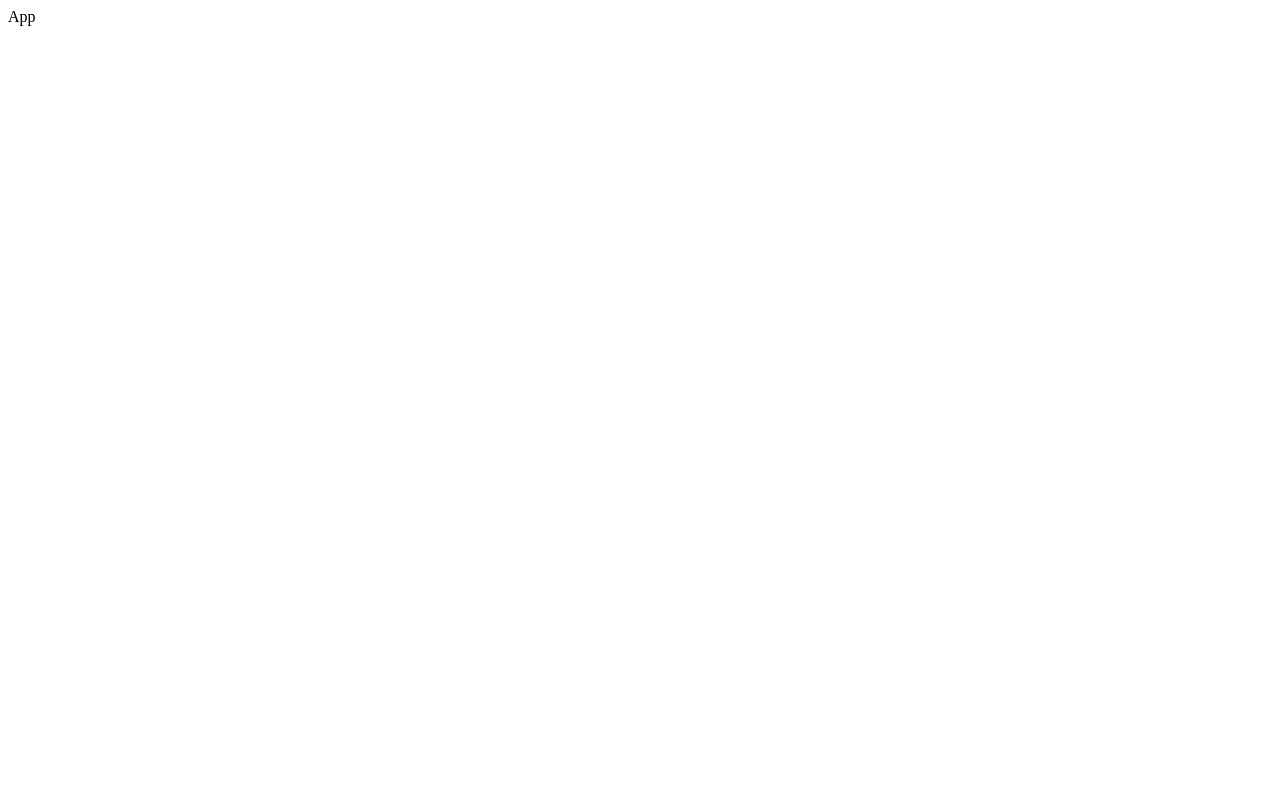
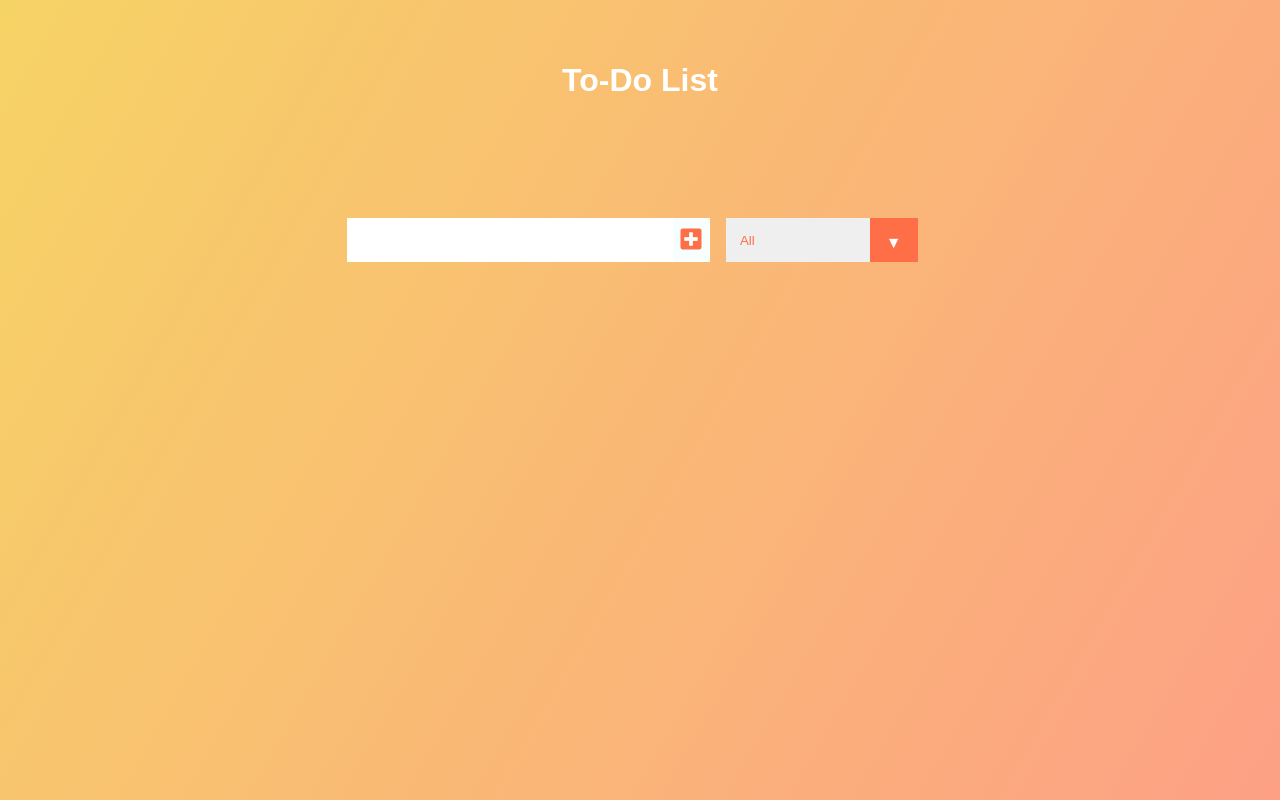
Before and after one commit to niketshukla/To-Do-App, a React app: page / in a window 1280 px wide. Built offline with nearby package versions, Linux system fonts and the light colour scheme.

Commit message:
Form component stores todo array object

```diff
--- a/package.json
+++ b/package.json
@@ -6,6 +6,7 @@
     "@testing-library/jest-dom": "^5.14.1",
     "@testing-library/react": "^11.2.7",
     "@testing-library/user-event": "^12.8.3",
+    "node-sass": "^6.0.1",
     "react": "^17.0.2",
     "react-dom": "^17.0.2",
     "react-scripts": "4.0.3",
--- a/public/index.html
+++ b/public/index.html
@@ -9,6 +9,8 @@
       name="description"
       content="Web site created using create-react-app"
     />
+    <link rel="stylesheet" href="https://cdnjs.cloudflare.com/ajax/libs/font-awesome/5.15.4/css/all.min.css" integrity="sha512-1ycn6IcaQQ40/MKBW2W4Rhis/DbILU74C1vSrLJxCq57o941Ym01SwNsOMqvEBFlcgUa6xLiPY/NS5R+E6ztJQ==" crossorigin="anonymous" referrerpolicy="no-referrer" />
+    <!-- <link rel="stylesheet" href="https://cdnjs.cloudflare.com/ajax/libs/semantic-ui/2.4.1/semantic.min.css" integrity="sha512-8bHTC73gkZ7rZ7vpqUQThUDhqcNFyYi2xgDgPDHc+GXVGHXq+xPjynxIopALmOPqzo9JZj0k6OqqewdGO3EsrQ==" crossorigin="anonymous" referrerpolicy="no-referrer" /> -->
     <link rel="apple-touch-icon" href="%PUBLIC_URL%/logo192.png" />
     <!--
       manifest.json provides metadata used when your web app is installed on a
--- a/src/components/App.js
+++ b/src/components/App.js
@@ -1,11 +1,20 @@
-import React from 'react';
+import React, {useState} from 'react';
+import './App.scss';
+import Form from './Form';
+import TodoList from './Todolist';
 
-class App extends React.Component{
-    render(){
+export default () => {
+
+    const [inputText, setInputText] = useState("");
+    const [todos, setTodos] = useState([]);
+
         return(
-            <div>App</div>
+            <div className="ui container app-wrapper">
+                <header>
+                    <h1 className="ui header">To-Do List</h1>
+                </header>
+                <Form inputText={inputText} setInputText={setInputText} todos={todos} setTodos={setTodos} />
+                <TodoList todos={todos} />
+            </div>
         )
-    }
-}
-
-export default App;
+};
--- /dev/null
+++ b/src/components/App.scss
@@ -0,0 +1,139 @@
+* {
+    margin: 0;
+    padding: 0;
+    box-sizing: border-box;
+  }
+  body {
+    background-image: linear-gradient(120deg, #f6d365 0%, #fda085 100%);
+    color: white;
+    font-family: "Poppins", sans-serif;
+    min-height: 100vh;
+  }
+  header {
+    font-size: 1rem;
+  }
+
+  header,
+  form {
+    min-height: 20vh;
+    display: flex;
+    justify-content: center;
+    align-items: center;
+  }
+  form input,
+  form button {
+    padding: 0.5rem;
+    font-size: 1.5rem;
+    border: none;
+    background: white;
+  }
+  form button {
+    color: #ff6f47;
+    background: #f7fffe;
+    cursor: pointer;
+    transition: all 0.3s ease;
+  }
+  form button:hover {
+    background: #ff6f47;
+    color: white;
+  }
+  .todo-container {
+    display: flex;
+    justify-content: center;
+    align-items: center;
+  }
+
+  .todo-list {
+    min-width: 30%;
+    list-style: none;
+  }
+
+  .todo {
+    margin: 0.5rem;
+    background: white;
+    font-size: 1.5rem;
+    color: black;
+    display: flex;
+    justify-content: space-between;
+    align-items: center;
+    transition: all 1s ease;
+  }
+  .filter-todo {
+    padding: 0.9rem;
+  }
+  .todo li {
+    flex: 1;
+  }
+
+  .trash-btn,
+  .complete-btn {
+    background: #ff6f47;
+    color: white;
+    border: none;
+    padding: 1rem;
+    cursor: pointer;
+    font-size: 1rem;
+  }
+  .complete-btn {
+    background: rgb(11, 212, 162);
+  }
+  .todo-item {
+    padding: 0rem 0.5rem;
+  }
+
+  .fa-trash,
+  .fa-check {
+    pointer-events: none;
+  }
+
+  .fall {
+    transform: translateY(10rem) rotateZ(20deg);
+    opacity: 0;
+  }
+
+  .completed {
+    text-decoration: line-through;
+    opacity: 0.5;
+  }
+
+  /*CUSTOM SELECTOR */
+  select {
+    -webkit-appearance: none;
+    -moz-appearance: none;
+    -ms-appearance: none;
+    appearance: none;
+    outline: 0;
+    box-shadow: none;
+    border: 0 !important;
+    background-image: none;
+  }
+
+  /* Custom Select */
+  .select {
+    margin: 1rem;
+    position: relative;
+    overflow: hidden;
+  }
+  select {
+    color: #ff6f47;
+    font-family: "Poppins", sans-serif;
+    cursor: pointer;
+    width: 12rem;
+  }
+  /* Arrow */
+  .select::after {
+    content: "\25BC";
+    position: absolute;
+    top: 0;
+    right: 0;
+    padding: 1rem;
+    background: #ff6f47;
+    cursor: pointer;
+    pointer-events: none;
+  }
+  /* Transition */
+  /*
+  .select:hover::after {
+    transform: scale(1.5);
+  }
+  */
--- /dev/null
+++ b/src/components/Form.js
@@ -0,0 +1,34 @@
+import React from 'react';
+
+const Form = ({ inputText, setInputText, todos, setTodos }) => {
+
+    const inputHandler = (e) => {
+        setInputText(e.target.value);
+    }
+    const onSubmit = (e) => {
+        e.preventDefault();
+        setTodos([
+            ...todos, {task: inputText, completed: false, id: Math.floor(Math.random() * 1000)}
+        ]);
+        setInputText("");
+    }
+
+
+    return (
+        <form>
+            <input value={inputText} type="text" className="todo-input" onChange={inputHandler} />
+            <button type="submit" className="todo-btn" onClick={onSubmit} >
+                <i className="fas fa-plus-square"></i>
+            </button>
+            <div className="select">
+                <select name="todos" className="filter-todo">
+                    <option value="all">All</option>
+                    <option value="completed">Completed</option>
+                    <option value="pending">Pending</option>
+                </select>
+            </div>
+        </form>
+    );
+}
+
+export default Form;
--- /dev/null
+++ b/src/components/Todolist.js
@@ -0,0 +1,13 @@
+import React from 'react';
+
+const TodoList = () => {
+    return (
+        <div className="todo-container">
+            <ul className="todo-list">
+                <li></li>
+            </ul>
+        </div>
+    );
+};
+
+export default TodoList;
```
Also changed, not shown: src/components/App.css (added), 2 other files.
